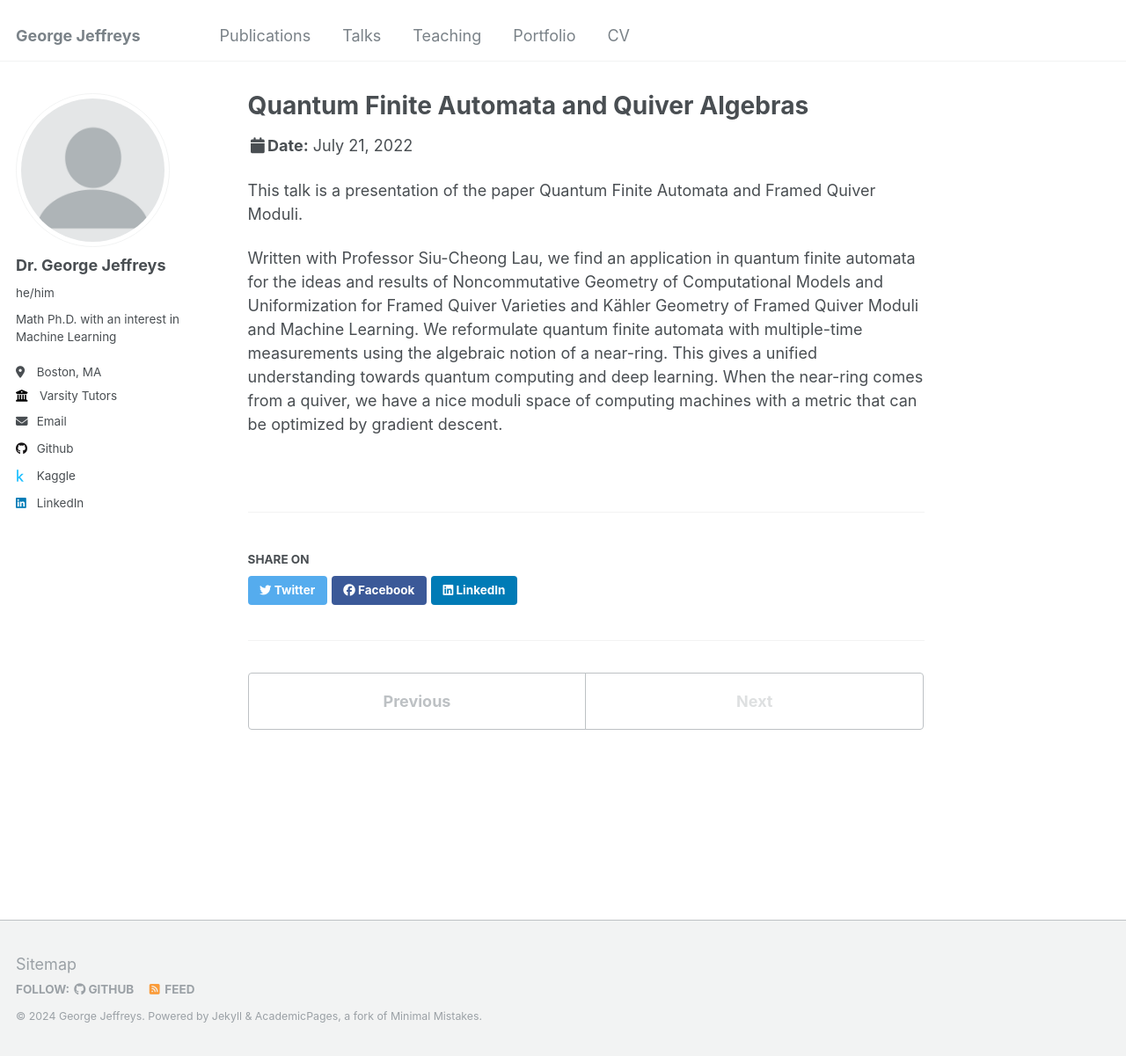
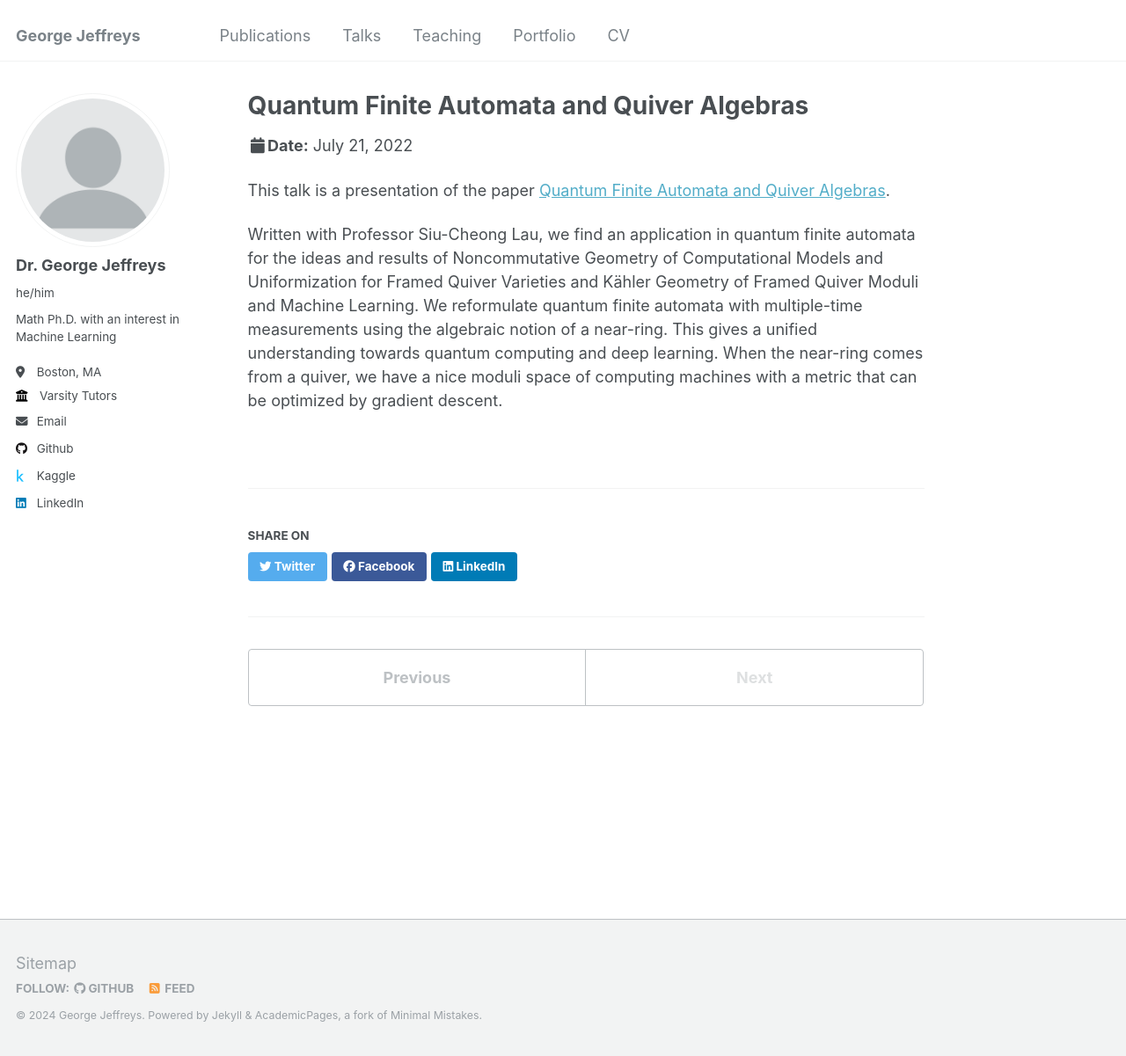
Before and after one commit to G-Jeffreys/G-Jeffreys.github.io, a Jekyll site: the page built from _talks/2014-03-01-talk-3.md, in a window 1280 px wide and 1201 px high. Shown: the whole window at 88% size. Built offline with Jekyll 4.4.1, drawn with Linux system fonts in a browser that asks for light colours.

Commit message:
Update 2014-03-01-talk-3.md

```diff
--- a/_talks/2014-03-01-talk-3.md
+++ b/_talks/2014-03-01-talk-3.md
@@ -9,6 +9,6 @@ date: 2022-07-21
 location: "Paris, France"
 ---
 
-This talk is a presentation of the paper Quantum Finite Automata and Framed Quiver Moduli.
+This talk is a presentation of the paper [Quantum Finite Automata and Quiver Algebras](https://g-jeffreys.github.io/publication/2010-10-01-paper-title-number-2).
 
 Written with Professor Siu-Cheong Lau, we find an application in quantum finite automata for the ideas and results of Noncommutative Geometry of Computational Models and Uniformization for Framed Quiver Varieties and Kähler Geometry of Framed Quiver Moduli and Machine Learning. We reformulate quantum finite automata with multiple-time measurements using the algebraic notion of a near-ring. This gives a unified understanding towards quantum computing and deep learning. When the near-ring comes from a quiver, we have a nice moduli space of computing machines with a metric that can be optimized by gradient descent.
```
